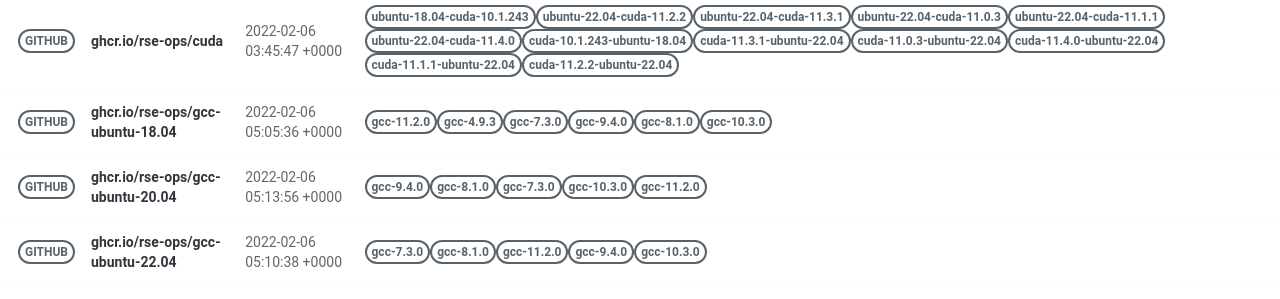
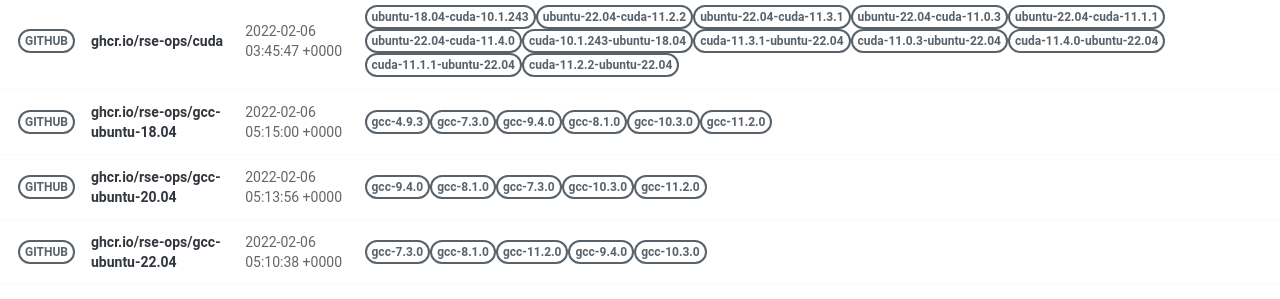
Before and after one commit to rse-ops/docker-images, a Jekyll site: the page built from pages/index.md, in a window 1280 px wide. Shown: the part 502-801 px from the top of the page. Built offline with Jekyll 4.4.1, drawn with Linux system fonts in a browser that asks for light colours; nearby versions of some CDN libraries.

Commit message:
Automated push to update library 2022-02-06

```diff
--- a/_library/ghcr.io-rse-ops-gcc-ubuntu-18.04.md
+++ b/_library/ghcr.io-rse-ops-gcc-ubuntu-18.04.md
@@ -1,14 +1,11 @@
 ---
 layout: container
 name: ghcr.io/rse-ops/gcc-ubuntu-18.04
-updated_at: 2022-02-06 05:05:36.135674
+updated_at: 2022-02-06 05:15:00.089435
 
 
 container_url: https://github.com/orgs/rse-ops/packages/container/package/gcc-ubuntu-18.04
 versions:
- - tag: gcc-11.2.0
-   dockerfile: https://github.com/rse-ops/docker-images/blob/main/ubuntu/gcc/Dockerfile
-   manifest: https://crane.ggcr.dev/manifest/ghcr.io/rse-ops/gcc-ubuntu-18.04:gcc-11.2.0
  - tag: gcc-4.9.3
    dockerfile: https://github.com/rse-ops/docker-images/blob/main/ubuntu/gcc/Dockerfile
    manifest: https://crane.ggcr.dev/manifest/ghcr.io/rse-ops/gcc-ubuntu-18.04:gcc-4.9.3
```
Also changed, not shown: other parts of _library/ghcr.io-rse-ops-gcc-ubuntu-18.04.md (+3 -0 lines).
